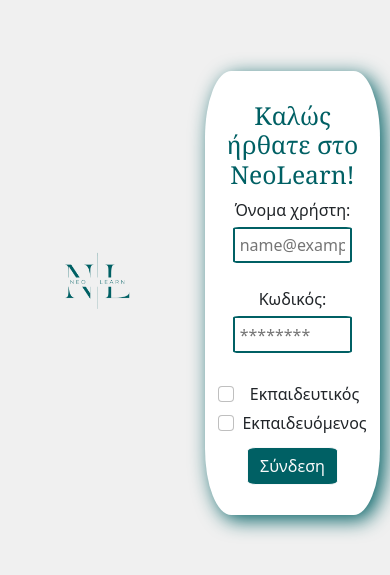
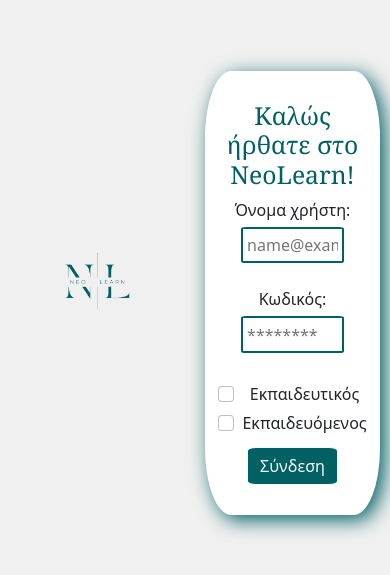
Before and after one commit to NeoLearn-Web-Dev-UoM/NeoLearn-FrontEnd, a plain HTML site: page login.html in a window 390 px wide. Shown: the part 129-704 px from the top of the page. Drawn offline with nearby package versions, Linux system fonts and the light colour scheme.

Commit message:
login style update

```diff
--- a/loginStyle.css
+++ b/loginStyle.css
@@ -41,12 +41,32 @@ h2 {
     font-weight: bold;
 }
 
+@media screen and (max-width: 992px) {
+    #username {
+        border: 2px solid rgb(0, 96, 100);
+        padding: 3%;
+        margin-top: 5px;
+        border-radius: 5%;
+        width: 70%;
+    }
+}
+
+@media screen and (max-width: 992px) {
+    #password {
+        border: 2px solid rgb(0, 96, 100);
+        padding: 3%;
+        margin-top: 5px;
+        border-radius: 5%;
+        width: 70%;
+    }
+}
+
 #username {
     border: 2px solid rgb(0, 96, 100);
     padding: 3%;
     margin-top: 5px;
     border-radius: 5%;
-    width: 80%;
+    /* width: 100%; */
 }
 
 #password {
@@ -54,7 +74,7 @@ h2 {
     padding: 3%;
     margin-top: 5px;
     border-radius: 5%;
-    width: 80%;
+    /* width: 100%; */
 }
 
 .frame {
```
